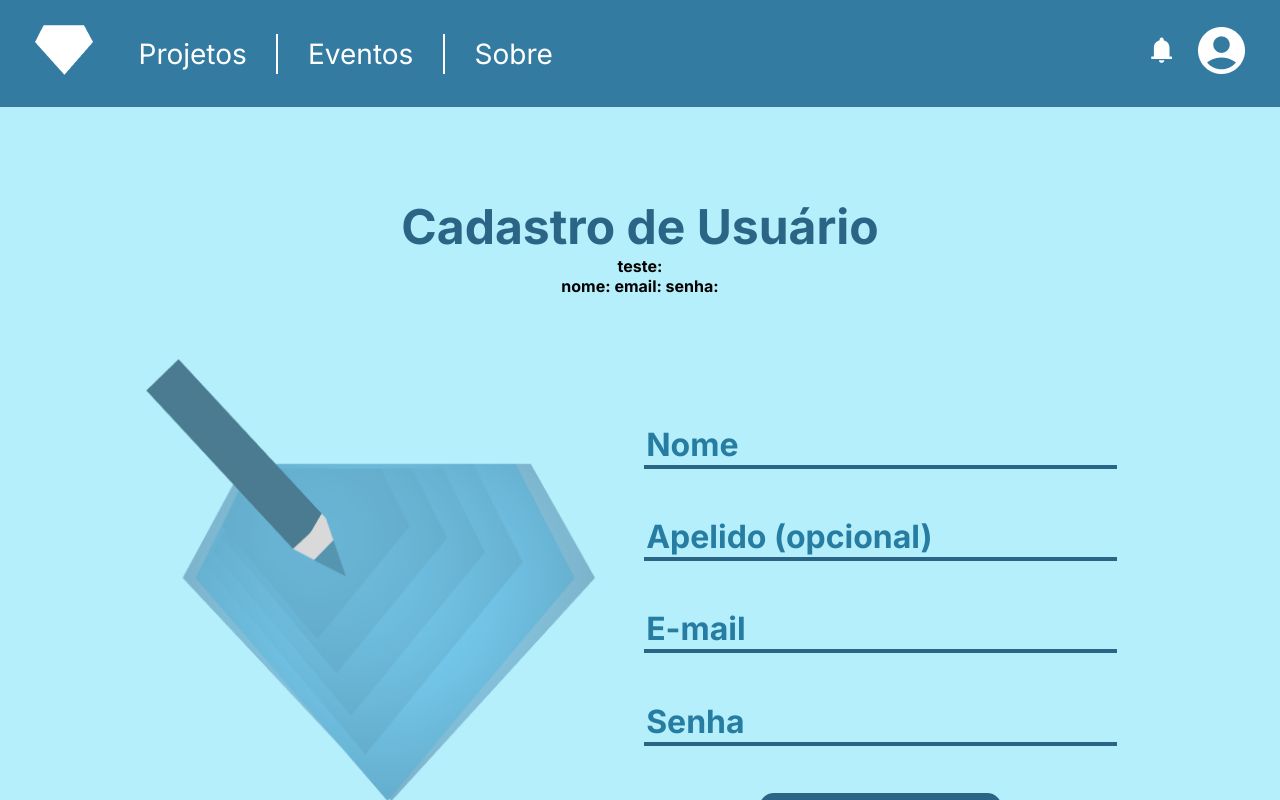
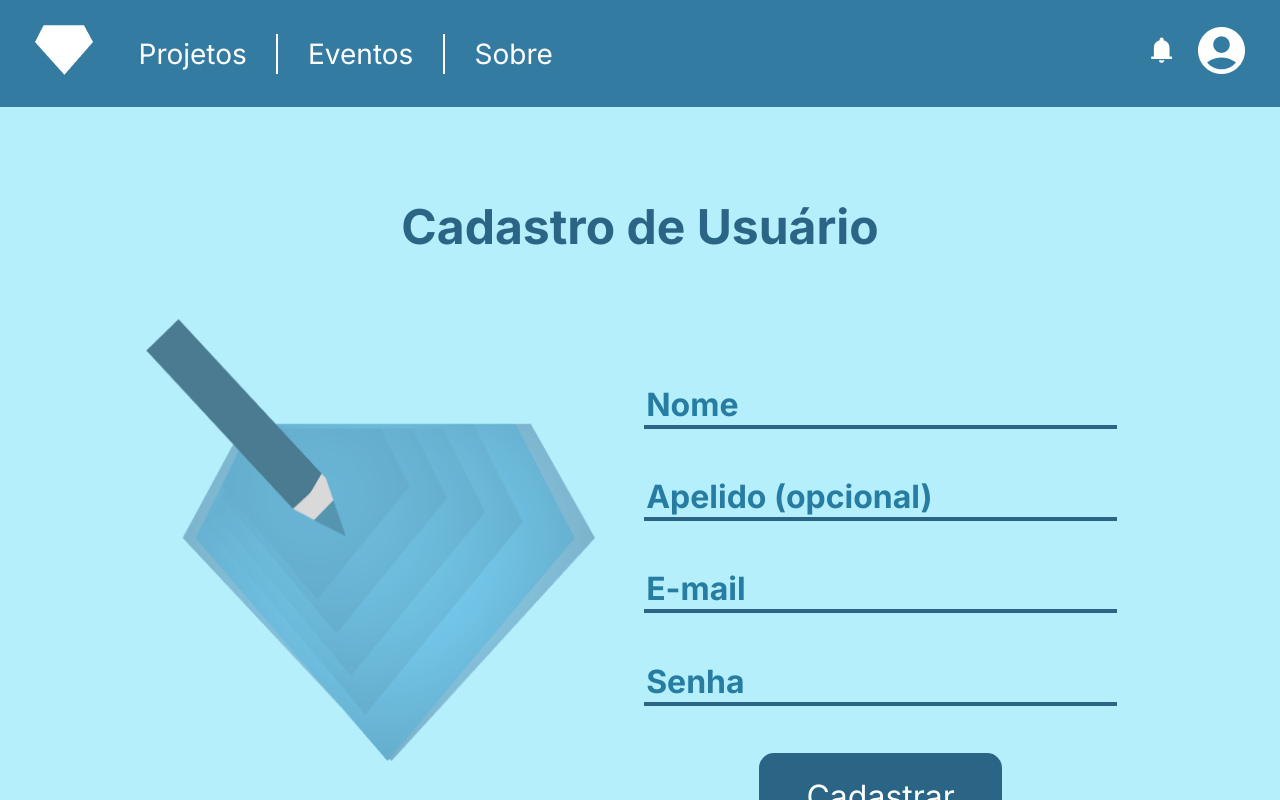
Before and after one commit to Noobolon/Adamas-FrontEnd, a Vue app: page /cadastrar/usuario in a window 1280 px wide. Shown: the top 800 px of the page. Built offline with nearby package versions, Linux system fonts and the light colour scheme.

Commit message:
correção

```diff
--- a/src/views/register/RegUser.vue
+++ b/src/views/register/RegUser.vue
@@ -1,6 +1,5 @@
 <script>
 import api from '@/api';
-import axios from 'axios';
 
 export default {
     name: "RegUser",
@@ -17,21 +16,18 @@ export default {
     methods: {
         async regUser(){
 
-            axios.post('localhost:3000/create', {
+            api.post('/create', {
                 name: this.name,
                 nickname: this.nickname,
                 email: this.email,
                 password: this.password
             })
             .then(function (response) {
-                console.log(response);
+                console.log(response.data);
             })
             .catch(function (error) {
                 console.log(error);
             });
-
-            //debug
-            console.log(this.name, this.email, this.password)
         }
     }
 
@@ -42,8 +38,6 @@ export default {
     <main>
         <h1>Cadastro de Usuário</h1>
 
-        <!-- debug -->
-        <p>teste: <br>nome: {{ name }} email: {{ email }} senha: {{ password }}</p>
 
         <div>
             <img src="../../assets/images/PencilDiamond.png" alt="Diamante" >
```
